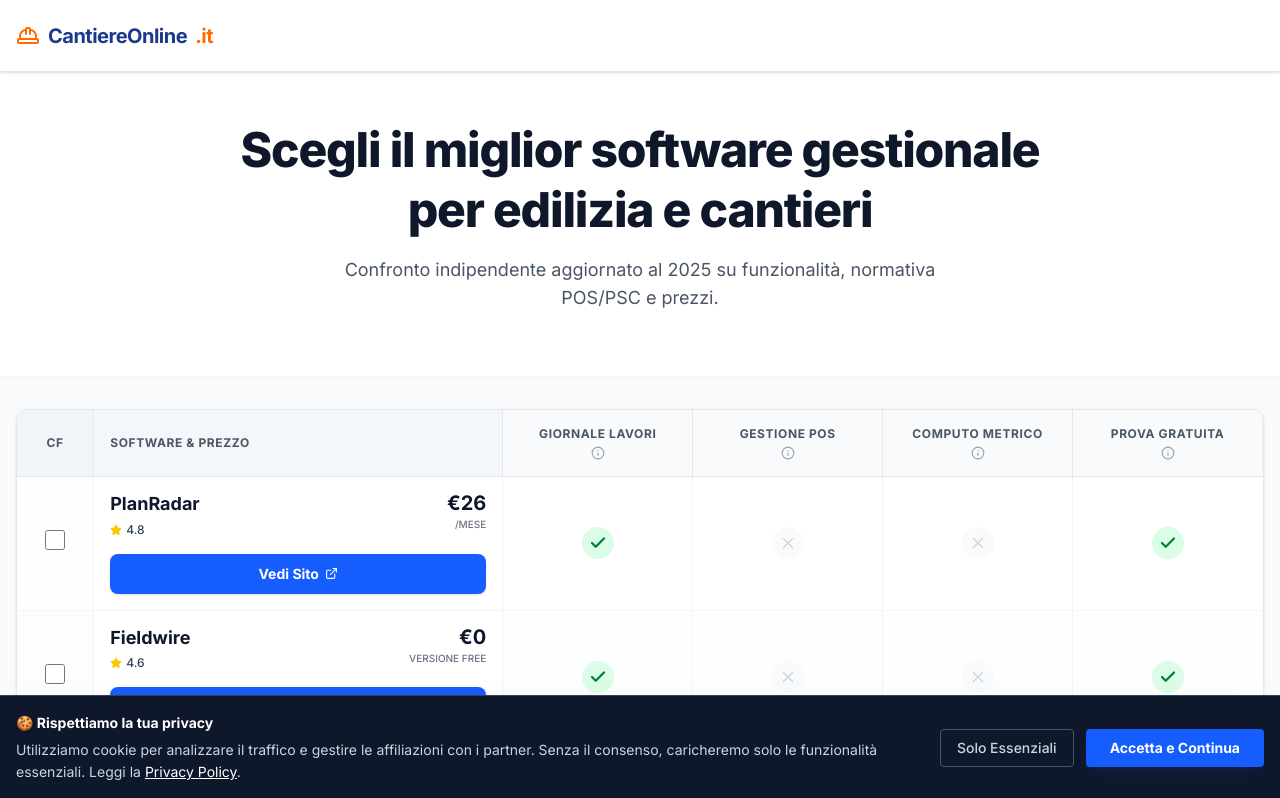
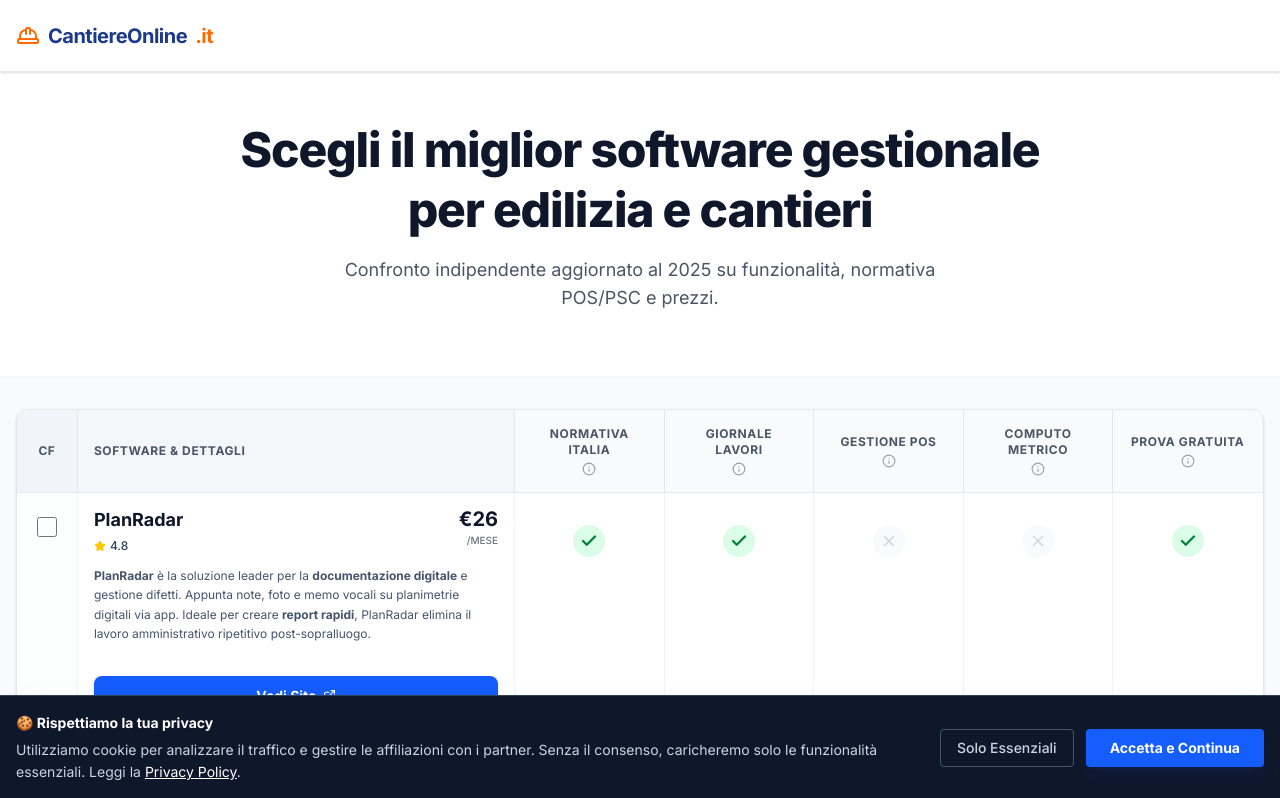
Before and after one commit to Mikymayk/cantiereonline, a Next.js app: page / in a window 1280 px wide. Shown: the top 798 px of the page. Built offline with nearby package versions, Linux system fonts and the light colour scheme.

Commit message:
revisione21

```diff
--- a/app/page.tsx
+++ b/app/page.tsx
@@ -1,13 +1,15 @@
 'use client';
 
 import React, { useState } from 'react';
-import { Check, X, Star, ExternalLink, ArrowRight, Trash2, BarChart3, HardHat, Info, Tablet } from 'lucide-react';
+import { Check, X, Star, ExternalLink, ArrowRight, Trash2, BarChart3, HardHat, ChevronRight, Info, Tablet } from 'lucide-react';
 import Link from 'next/link';
 import { softwareData } from '../data/software';
 
 // --- CONFIGURAZIONE VISUALIZZAZIONE ---
 
 const mainColumns = [
+  // NUOVA COLONNA RICHIESTA
+  { id: 'conformita_ita', label: 'Normativa Italia', tooltip: 'Piena conformità a leggi italiane (POS/PSC/Fattura)' },
   { id: 'giornale_lavori', label: 'Giornale Lavori', tooltip: 'Compilazione digitale del giornale dei lavori' },
   { id: 'pos_psc', label: 'Gestione POS', tooltip: 'Redazione Piani Operativi di Sicurezza e PSC' },
   { id: 'computo_metrico', label: 'Computo Metrico', tooltip: 'Creazione ed export computi metrici estimativi' },
@@ -72,7 +74,6 @@
 
   const selectedProducts = softwareData.filter(p => selectedIds.includes(p.id));
 
-  // Helper per formattare il testo del periodo
   const formatPeriod = (text: string) => {
     if (text.toLowerCase().includes('free')) return 'Versione Free';
     return text;
@@ -81,7 +82,7 @@
   return (
     <div className="flex flex-col min-h-screen w-full max-w-[100vw] overflow-x-hidden bg-gray-50 font-sans text-slate-900">
 
-      {/* HEADER SITO */}
+      {/* HEADER */}
       <header className="bg-white border-b border-gray-200 sticky top-0 z-50 shadow-sm w-full h-[72px] flex items-center">
         <div className="max-w-7xl mx-auto px-4 w-full flex justify-between items-center">
           <div className="font-bold text-xl tracking-tight text-blue-900 flex items-center gap-2">
@@ -107,14 +108,14 @@
       <main className="max-w-7xl mx-auto px-0 md:px-4 py-8 flex-grow w-full">
 
         {!showDeepCompare ? (
-          /* --- VISTA TABELLA CLASSICA --- */
+          /* --- VISTA TABELLA PRINCIPALE (HIGHLIGHTS) --- */
           <div className="bg-white md:rounded-xl shadow-sm border-y md:border border-gray-200 overflow-hidden relative">
             <div className="w-full overflow-x-auto">
               <table className="w-full text-left border-collapse min-w-[1000px] divide-x divide-gray-100">
                 <thead>
                   <tr className="bg-slate-50 border-b border-gray-200 text-xs font-bold text-gray-600 uppercase tracking-wider divide-x divide-gray-200">
                     <th className="p-4 text-center w-12 bg-slate-100 sticky left-0 z-20 shadow-[2px_0_5px_-2px_rgba(0,0,0,0.1)]">CF</th>
-                    <th className="p-4 w-[280px] bg-slate-100/50">Software & Prezzo</th>
+                    <th className="p-4 w-[380px] bg-slate-100/50">Software & Dettagli</th>
                     {mainColumns.map(col => (
                       <th key={col.id} className="p-4 text-center w-[130px] relative">
                         <div className="group flex flex-col items-center justify-center gap-1 cursor-help z-10">
@@ -133,25 +134,29 @@
                 <tbody className="divide-y divide-gray-100">
                   <tr className="md:hidden bg-blue-50/80 border-b border-blue-100">
                     <td className="sticky left-0 bg-blue-50/80 z-20 border-r border-blue-200"></td>
-                    <td colSpan={5} className="p-2 text-xs text-blue-700 font-bold text-left animate-pulse pl-4">
+                    <td colSpan={6} className="p-2 text-xs text-blue-700 font-bold text-left animate-pulse pl-4">
                        👉 Scorri la tabella verso destra
                     </td>
                   </tr>
 
                   {softwareData.map((product, index) => (
                     <tr key={product.id} className={`hover:bg-blue-50/20 transition-colors divide-x divide-gray-100 ${index % 2 === 0 ? 'bg-white' : 'bg-gray-50/30'}`}>
-                      <td className="p-4 text-center bg-slate-50/30 sticky left-0 z-10 shadow-[2px_0_5px_-2px_rgba(0,0,0,0.1)]">
+                      <td className="p-4 text-center bg-slate-50/30 sticky left-0 z-10 shadow-[2px_0_5px_-2px_rgba(0,0,0,0.1)] align-top">
                         <input
                           type="checkbox"
                           checked={selectedIds.includes(product.id)}
                           onChange={() => toggleSelection(product.id)}
-                          className="w-5 h-5 rounded border-gray-300 text-blue-600 focus:ring-blue-500 cursor-pointer"
+                          className="w-5 h-5 rounded border-gray-300 text-blue-600 focus:ring-blue-500 cursor-pointer mt-2"
                         />
                       </td>
 
+                      {/* CELLA PRODOTTO: NOME + PREZZO + DESCRIZIONE + CTA */}
                       <td className="p-4 align-top bg-white">
                         <div className="flex flex-col h-full justify-between gap-4">
-                          <div className="flex justify-between items-start gap-2">
+
+                          <div>
+                            {/* Header Riga: Nome e Prezzo */}
+                            <div className="flex justify-between items-start gap-2 mb-3">
                               <div>
                                 <Link href={`/software/${product.id}`} className="font-bold text-lg text-slate-900 hover:text-blue-600 hover:underline decoration-2 underline-offset-4 block leading-tight">
                                   {product.name}
@@ -168,6 +173,15 @@
                                 </div>
                               </div>
                             </div>
+
+                            {/* DESCRIZIONE (Inserita qui come richiesto) */}
+                            <div
+                              className="text-xs text-slate-600 leading-relaxed mb-4 line-clamp-4"
+                              dangerouslySetInnerHTML={{ __html: product.description }}
+                            />
+                          </div>
+
+                          {/* Pulsante Blu */}
                           <a
                             href={product.website}
                             target="_blank"
@@ -180,7 +194,7 @@
                       </td>
 
                       {mainColumns.map(col => (
-                        <td key={col.id} className="p-4 text-center align-middle">
+                        <td key={col.id} className="p-4 text-center align-top pt-8">
                           <div className="flex justify-center">
                             {product.features[col.id as keyof typeof product.features] ? (
                               <div className="w-8 h-8 rounded-full bg-green-100 text-green-700 flex items-center justify-center">
@@ -202,7 +216,7 @@
             </div>
           </div>
         ) : (
-          /* --- VISTA DEEP COMPARE (AGGIORNATA: DESCRIZIONI E STILE PULITO) --- */
+          /* --- VISTA DEEP COMPARE (ANALISI TECNICA) --- */
           <div className="animate-in fade-in slide-in-from-bottom-4 duration-300 px-2 pb-20">
             <div className="flex justify-between items-center mb-4 pt-4">
               <h2 className="text-2xl font-bold text-slate-900 flex items-center gap-2">
@@ -216,32 +230,24 @@
               </button>
             </div>
 
-            {/* TABELLA PULITA SENZA OVERFLOW STRANI */}
             <div className="bg-white rounded-xl shadow-lg border border-gray-200">
               <div className="overflow-x-auto w-full rounded-xl">
 
                 <table className="w-full text-left border-collapse min-w-[600px] table-fixed">
 
-                  {/* HEADER DARK MODE (NO STICKY) */}
+                  {/* HEADER DARK MODE (Senza Descrizione) */}
                   <thead>
                     <tr className="bg-slate-900 border-b border-slate-700">
 
-                      <th className="p-4 text-slate-400 font-bold uppercase text-xs tracking-wider w-1/4 align-bottom">
+                      <th className="p-4 text-slate-400 font-bold uppercase text-xs tracking-wider w-1/4 align-middle">
                         Caratteristica
                       </th>
 
                       {selectedProducts.map(p => (
                         <th key={p.id} className="p-4 text-center border-l border-slate-700 w-1/4 align-top">
-                          <div className="flex flex-col h-full justify-between gap-3">
+                          <div className="flex flex-col h-full justify-between gap-2">
                             <div>
-                                <span className="block font-bold text-lg text-white leading-tight mb-2">{p.name}</span>
-
-                                {/* DESCRIZIONE AGGIUNTA QUI */}
-                                <div
-                                  className="text-xs text-slate-300 font-normal leading-relaxed text-left mb-3 bg-slate-800/50 p-2 rounded border border-slate-700 min-h-[80px]"
-                                  dangerouslySetInnerHTML={{ __html: p.description }}
-                                />
-
+                                <span className="block font-bold text-lg text-white leading-tight mb-1">{p.name}</span>
                                 <div className="flex items-baseline justify-center gap-1 flex-wrap">
                                   <span className="text-blue-400 font-bold text-lg">{p.price}</span>
                                   <span className="text-[10px] text-slate-400 uppercase font-medium whitespace-nowrap">
@@ -253,7 +259,7 @@
                             <a
                                 href={p.website}
                                 target="_blank"
-                                className="block w-full text-center py-2.5 px-2 rounded-md text-xs font-bold bg-white text-slate-900 hover:bg-gray-100 transition-colors shadow-sm"
+                                className="block w-full text-center py-2 px-2 rounded-md text-xs font-bold bg-white text-slate-900 hover:bg-gray-100 transition-colors"
                             >
                                 Vedi Sito
                             </a>
```
Lines whose indentation alone changed are shown as unchanged.
